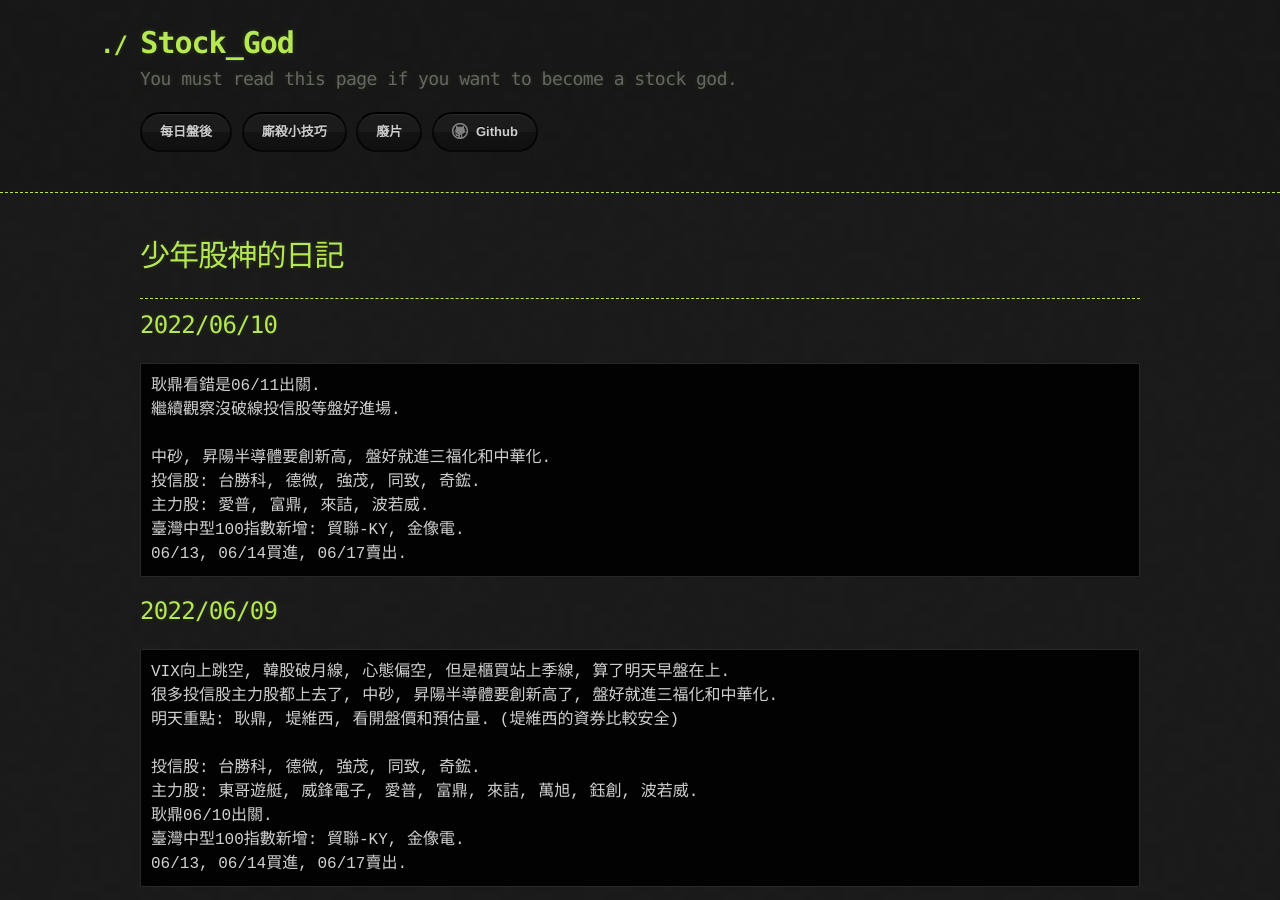
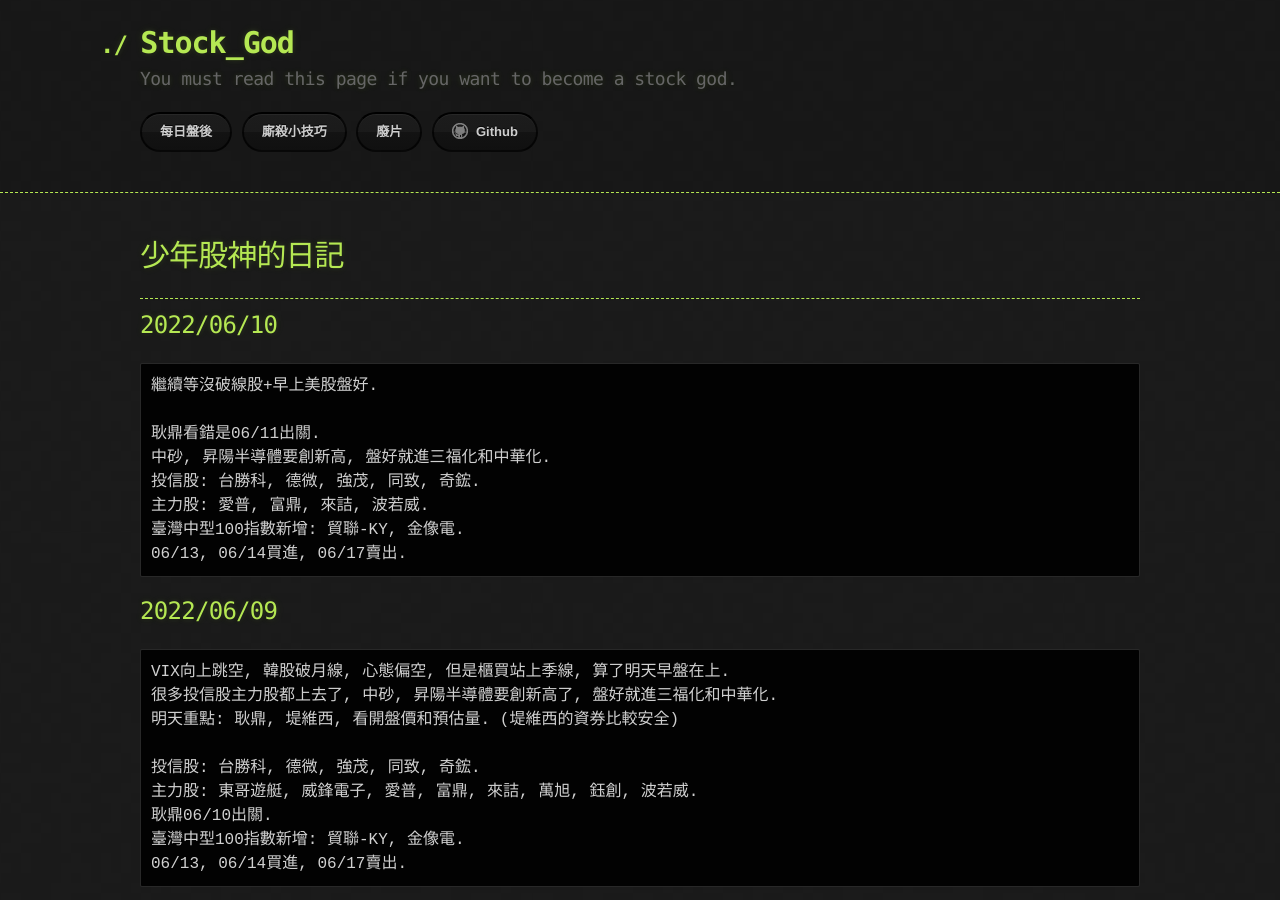
Before and after one commit to lepg5487/Stock_God, a Jekyll site: the page built from index.md, in a window 1280 px wide and 900 px high. Built offline with Jekyll 4.4.1, drawn with Linux system fonts in a browser that asks for light colours; our own code applies the rules of GitHub Pages for plain Markdown files.

Commit message:
Update index.md

````diff
--- a/index.md
+++ b/index.md
@@ -8,9 +8,9 @@ layout: testlayouts
 
 ## 2022/06/10
 ```
+繼續等沒破線股+早上美股盤好.
+
 耿鼎看錯是06/11出關.
-繼續觀察沒破線投信股等盤好進場.
-
 中砂, 昇陽半導體要創新高, 盤好就進三福化和中華化.
 投信股: 台勝科, 德微, 強茂, 同致, 奇鋐.
 主力股: 愛普, 富鼎, 來詰, 波若威.
````
